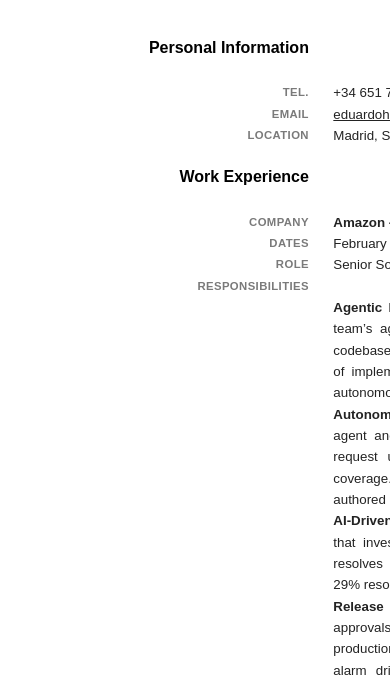
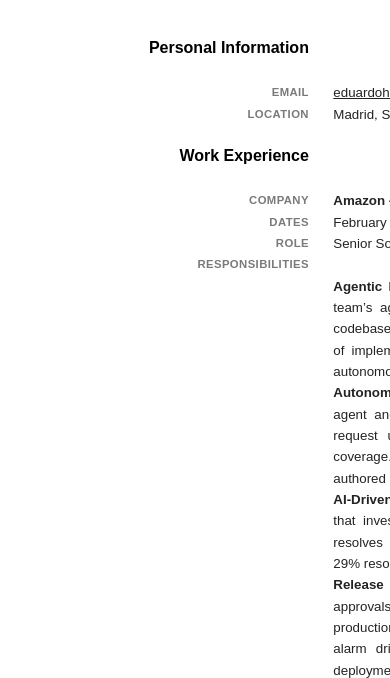
Before and after one commit to eduardohoraciosanto/ehs-portfolio, a plain HTML site: page cv/CV-EHS.html in a window 390 px wide. Shown: the part 171-849 px from the top of the page. Drawn offline with Linux system fonts and the light colour scheme.

Commit message:
Remove phone number from the CV
The CV is downloadable from the public site, so the number was effectively
published. Email and location remain as contact routes.

```diff
--- a/cv/CV-EHS.html
+++ b/cv/CV-EHS.html
@@ -104,7 +104,6 @@
 
   <div class="section-head">Personal Information</div>
 
-  <div class="row"><div class="label">Tel.</div><div class="val">+34 651 725 545</div></div>
   <div class="row"><div class="label">Email</div><div class="val"><a href="mailto:eduardohoraciosanto@gmail.com">eduardohoraciosanto@gmail.com</a></div></div>
   <div class="row"><div class="label">Location</div><div class="val">Madrid, Spain</div></div>
 
```
Also changed, not shown: 1 other file.
